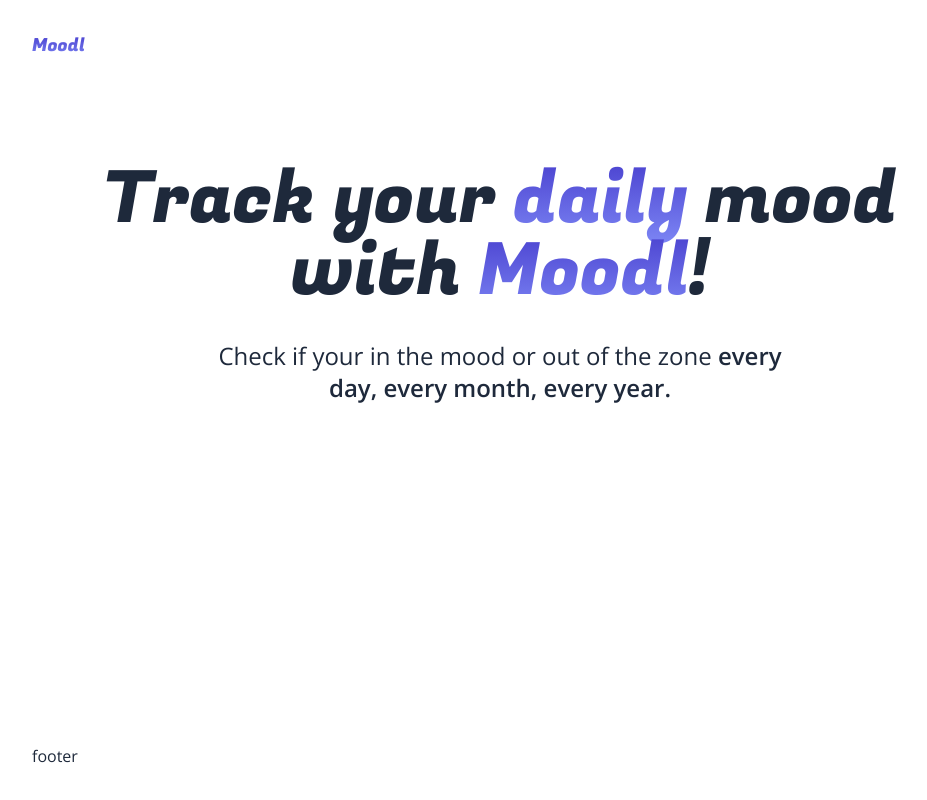
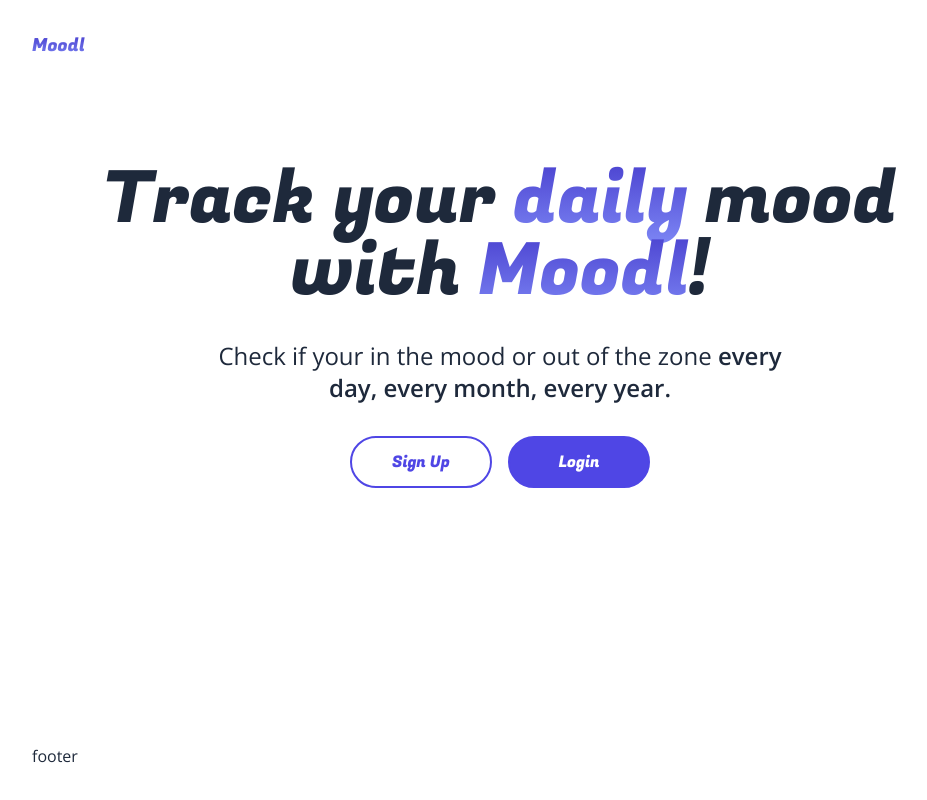
Before and after one commit to Rahul-Ravisundar/Moodl, a Next.js app: page / in a window 1280 px wide. Shown: the whole page, without its empty margins (140-1067 px from the left). Built offline with nearby package versions, Linux system fonts and the light colour scheme.

Commit message:
Created Button component and added sign-up and login buttons to landing page.

```diff
--- /dev/null
+++ b/components/Button.js
@@ -0,0 +1,19 @@
+import React from 'react'
+import { Fugaz_One } from 'next/font/google';
+
+const fugaz = Fugaz_One({ subsets: ["latin"], weight: ['400']})
+
+export default function Button(props) {
+
+  const { text, dark } = props;
+
+  return (
+    <button className={ 'rounded-full overflow-hidden duration-200 hover:opacity-60 ' +
+        'border-2 border-solid border-indigo-600 ' +
+        (dark ? 'text-white bg-indigo-600 ' // dark indicates login button
+            : 'text-indigo-600 ')
+    }>
+        <p className={ 'px-6 sm:px-10 whitespace-nowrap py-2 sm:py-3 ' + fugaz.className}>{text}</p>
+    </button>
+  );
+}
--- a/components/Hero.js
+++ b/components/Hero.js
@@ -1,5 +1,6 @@
 import { Fugaz_One } from 'next/font/google';
 import React from 'react';
+import Button from './Button';
 
 const fugaz = Fugaz_One({ subsets: ["latin"], weight: ['400']});
 
@@ -16,6 +17,10 @@
             Check if your in the mood or out of the zone
             <span className='font-semibold'> every day, every month, every year.</span>
         </p>
+        <div className='grid grid-cols-2 gap-4 w-fit mx-auto'>
+            <Button text='Sign Up' />
+            <Button text='Login' dark />
+        </div>
     </div>
   );
 }
```
